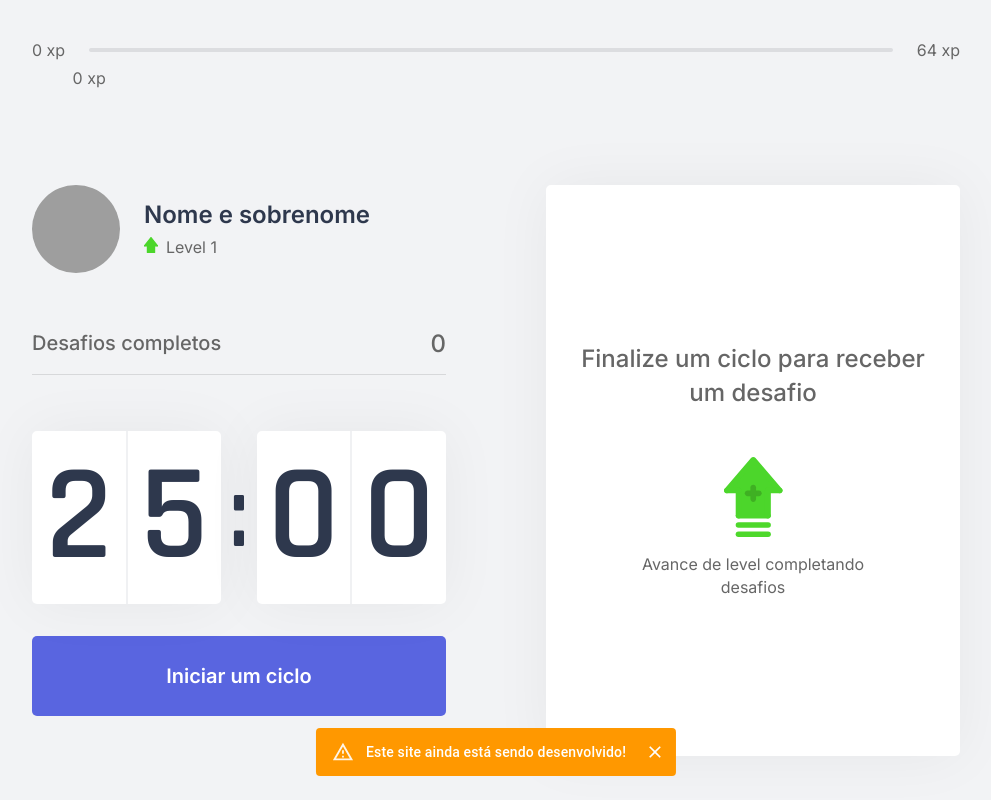
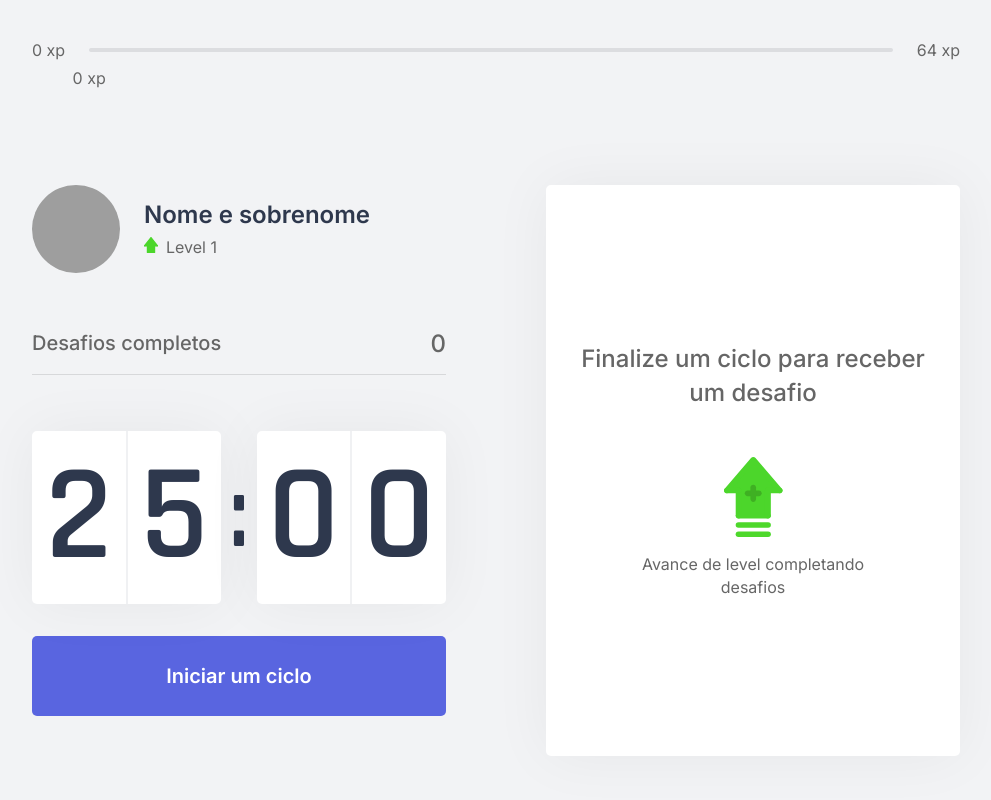
Before and after one commit to dudunog/move.it, a Next.js app: page / in a window 1280 px wide. Shown: the whole page, without its empty margins (144-1135 px from the left). Built offline with nearby package versions, Linux system fonts and the light colour scheme; grey boxes are pictures that could not be loaded.

Commit message:
Retirado o alert de modo desenvolvimento

```diff
--- a/package.json
+++ b/package.json
@@ -8,8 +8,6 @@
     "start": "next start"
   },
   "dependencies": {
-    "@material-ui/core": "^4.11.3",
-    "@material-ui/lab": "^4.0.0-alpha.57",
     "js-cookie": "^2.2.1",
     "next": "10.0.7",
     "react": "17.0.1",
--- a/src/pages/index.tsx
+++ b/src/pages/index.tsx
@@ -11,20 +11,6 @@ import styles from "../styles/pages/Home.module.css";
 import { CountdownProvider } from "../contexts/CountdownContext";
 import { ChallengesProvider } from "../contexts/ChallengesContext";
 
-import { useState } from "react";
-import { makeStyles } from "@material-ui/core/styles";
-import Snackbar from "@material-ui/core/Snackbar";
-import Alert from "@material-ui/lab/Alert";
-
-const useStyles = makeStyles((theme) => ({
-  root: {
-    width: "100%",
-    "& > * + *": {
-      marginTop: theme.spacing(2),
-    },
-  },
-}));
-
 interface HomeProps {
   level: number;
   currentExperience: number;
@@ -32,17 +18,6 @@ interface HomeProps {
 }
 
 export default function Home(props: HomeProps) {
-  const classes = useStyles();
-  const [open, setOpen] = useState(true);
-
-  const handleClose = (reason) => {
-    if (reason === "clickaway") {
-      return;
-    }
-
-    setOpen(false);
-  };
-
   return (
     <ChallengesProvider
       level={props.level}
@@ -55,13 +30,6 @@ export default function Home(props: HomeProps) {
         </Head>
         <ExperienceBar />
         <br /> <br />
-        <div className={classes.root}>
-          <Snackbar open={open} autoHideDuration={6000} onClose={handleClose}>
-            <Alert onClose={handleClose} variant="filled" severity="warning">
-              Este site ainda está sendo desenvolvido!
-            </Alert>
-          </Snackbar>
-        </div>
         <CountdownProvider>
           <section>
             <div>
```
Also changed, not shown: 1 other file (tests, documents, lock files or other folders).
